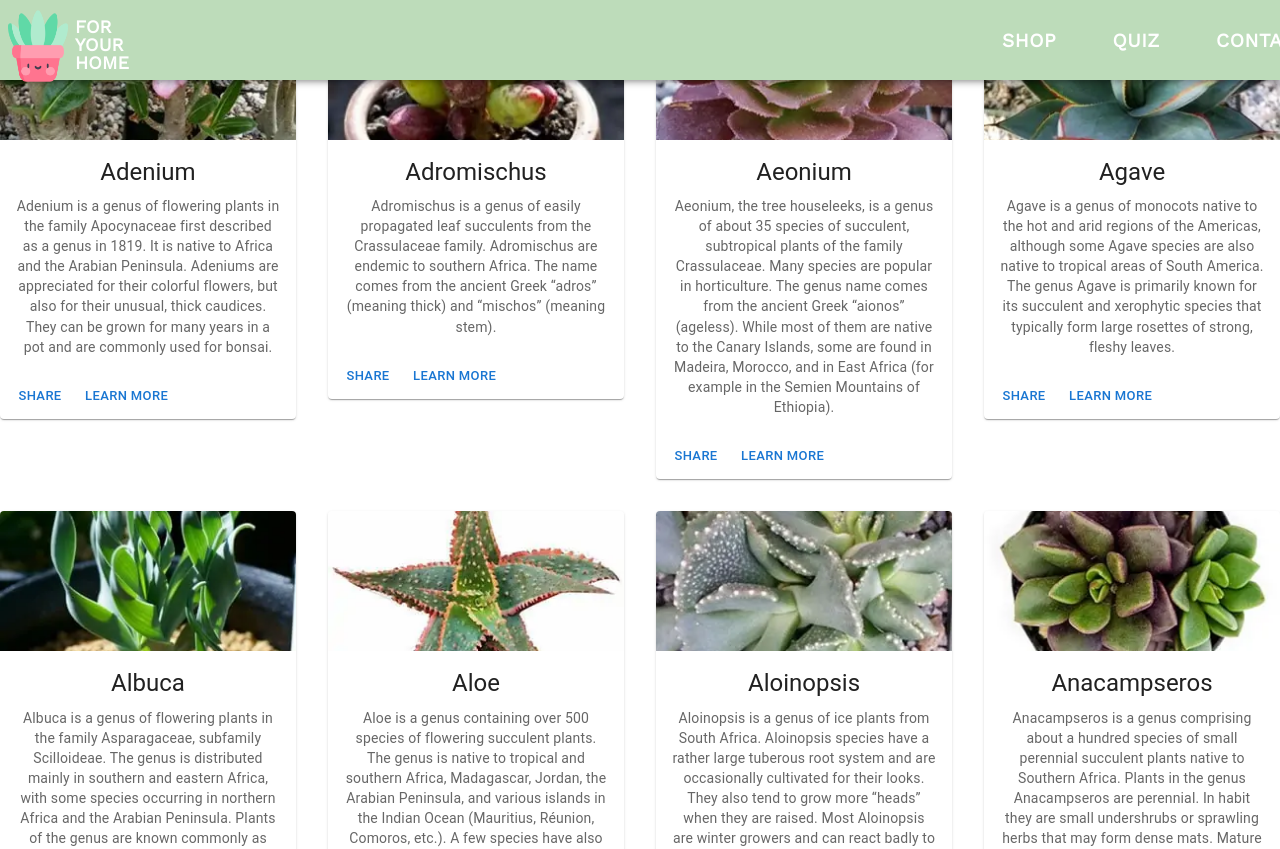
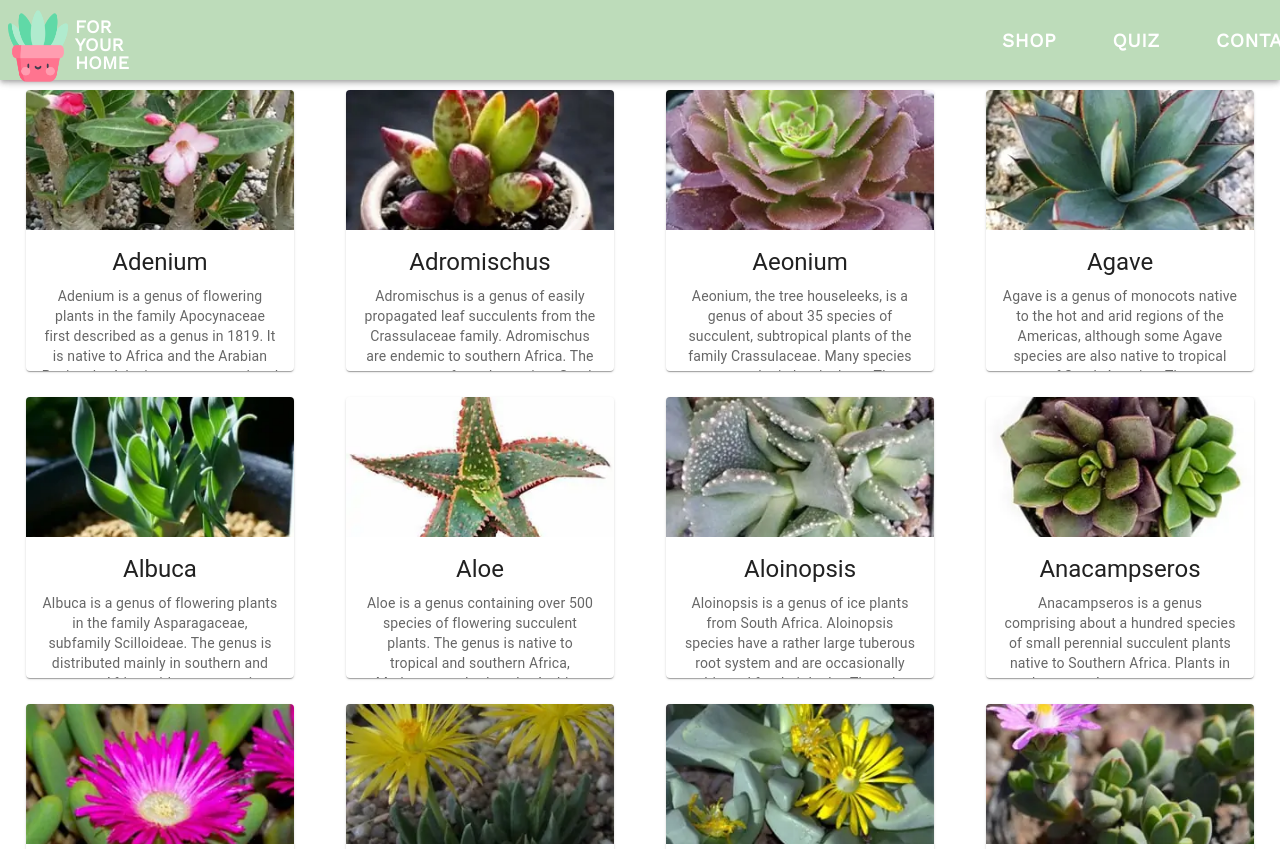
Before and after one commit to annagamr/succulent-shop, a React (Create React App) app: page /shop in a window 1280 px wide. Shown: the top 849 px of the page. Built offline with nearby package versions, Linux system fonts and the light colour scheme.

Commit message:
shop styling

```diff
--- a/src/shop/MaterialCard.js
+++ b/src/shop/MaterialCard.js
@@ -7,9 +7,17 @@ import Button from '@mui/material/Button';
 import Typography from '@mui/material/Typography';
 
 export default function MediaCard(props) {
-    // console.log("../assets/" + props.img);
+    const cardStyle = {
+        display: "block",
+        transitionDuration: "0.3s",
+        height: "22vw",
+        marginRight: "2vw",
+        marginLeft: "2vw",
+        marginBottom: "2vw",
+        marginLeft: "2vw",
+      };
     return (
-    <Card sx={{ maxWidth: 345 }}>
+    <Card style={cardStyle}>
       <CardMedia
         component="img"
         height="140"
@@ -25,7 +33,7 @@ export default function MediaCard(props) {
         </Typography>
       </CardContent>
       <CardActions>
-        <Button size="small">Share</Button>
+        <Button size="small">Purchase</Button>
         <Button size="small">Learn More</Button>
       </CardActions>
     </Card>
--- a/src/shop/Shop.js
+++ b/src/shop/Shop.js
@@ -15,8 +15,13 @@ export default function Shop()
       );
   });
 
+  const gridStyle = {
+    marginTop: "7vw",
+    marginBottom: "5vw",
+  }
+
   return (
-  <Grid container spacing={4}>
+  <Grid container style={gridStyle}>
     {succ_list}
   </Grid>
   );
```
